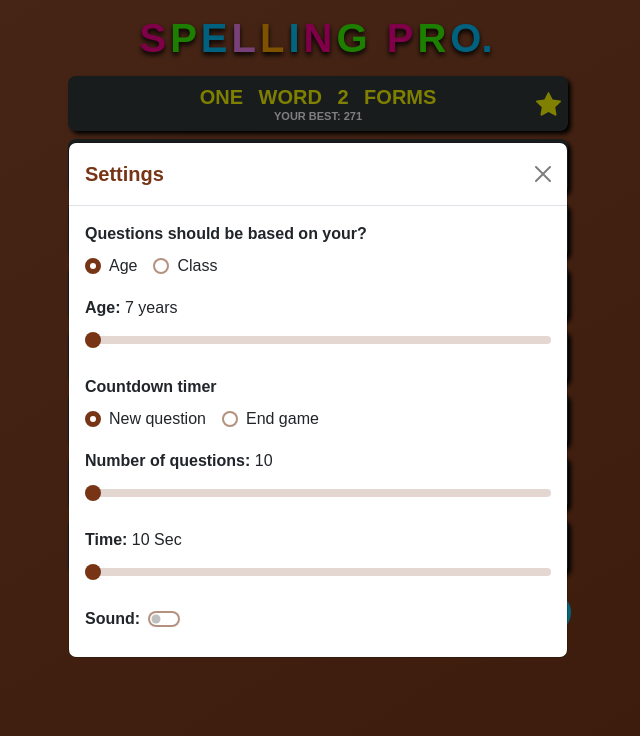
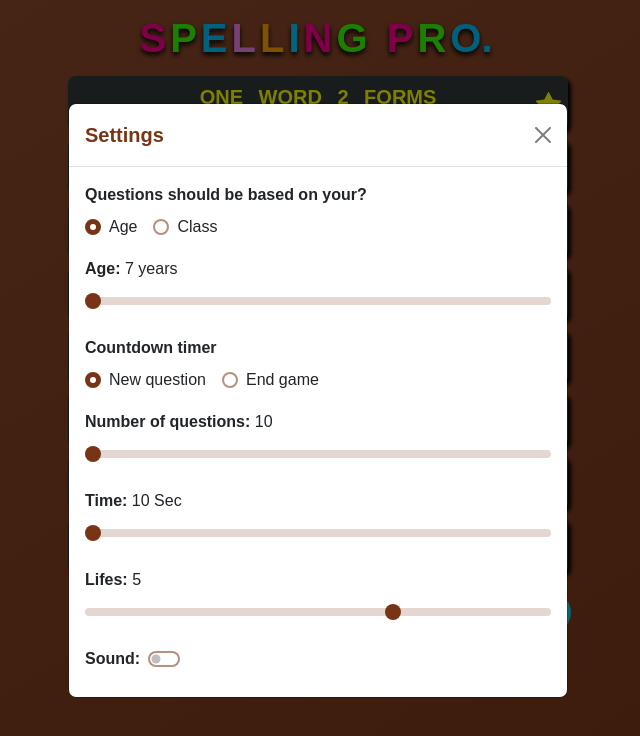
Before and after one commit to Victor-iyoko/spelling-pro, a Vue app: page / in a window 1280 px wide. Both pictures are taken after a click on the button 413 px from the left and 612 px from the top of the page. Shown: the top 736 px of the page, without its empty margins (322-962 px from the left). Built offline with nearby package versions, Linux system fonts and the light colour scheme.

Commit message:
added lifes option to settings

```diff
--- a/src/components/Settings.vue
+++ b/src/components/Settings.vue
@@ -83,7 +83,7 @@
                         </div>
                     </Transition>
                     <div class="mb-3">
-                        <label for="number of questions" data-bs-toggle="tooltip" data-bs-placement="right"
+                        <label for="time" data-bs-toggle="tooltip" data-bs-placement="right"
                             title="Length of time is dependent on the countdown timer settings; New question(seconds), End game(min)"
                             class="form-label">
                             <span class="fw-bold">Time: </span>
@@ -96,6 +96,18 @@
                             @click="handleTimeNum" class="form-range" min="1" max="5" step="1">
                         <input v-else type="range" :value="formData.time.number" @click="handleTimeNum"
                             class="form-range" min="10" max="30" step="1">
+                    </div>
+                    <div class="mb-3">
+                        <label for="lifes" data-bs-toggle="tooltip" data-bs-placement="right"
+                            title="Length of time is dependent on the countdown timer settings; New question(seconds), End game(min)"
+                            class="form-label">
+                            <span class="fw-bold">Lifes: </span>
+                            <span>
+                                {{ formData.lifes }}
+                            </span>
+                        </label>
+                        <input type="range" :value="formData.lifes" @click="handleLifes" class="form-range" min="1"
+                            max="7" step="1">
                     </div>
                     <div class="form-check form-switch d-flex ps-0">
                         <label for="number of questions" data-bs-toggle="tooltip" data-bs-placement="right"
@@ -125,6 +137,7 @@ const formData = ref({
     },
     class: "1",
     age: "7",
+    lifes: "5",
     sound: false
 });
 
@@ -150,6 +163,9 @@ function handleClass(e) {
 }
 function handleAge(e) {
     formData.value.age = e.target.value;
+}
+function handleLifes(e) {
+    formData.value.lifes = e.target.value;
 }
 function save() {
     console.log(formData.value);
```
